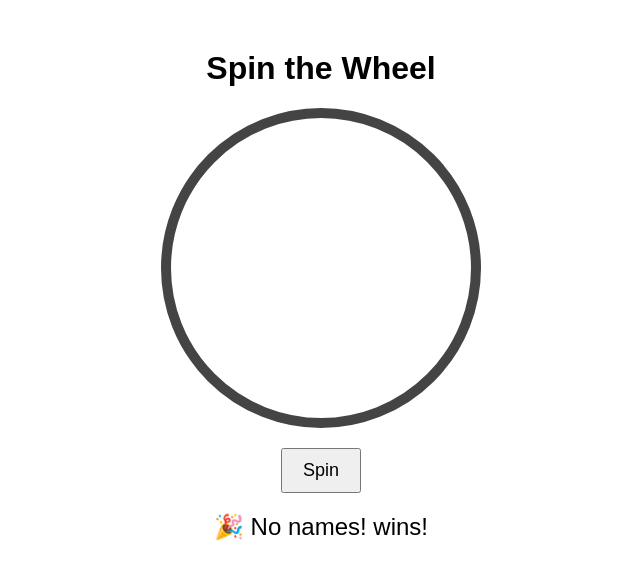
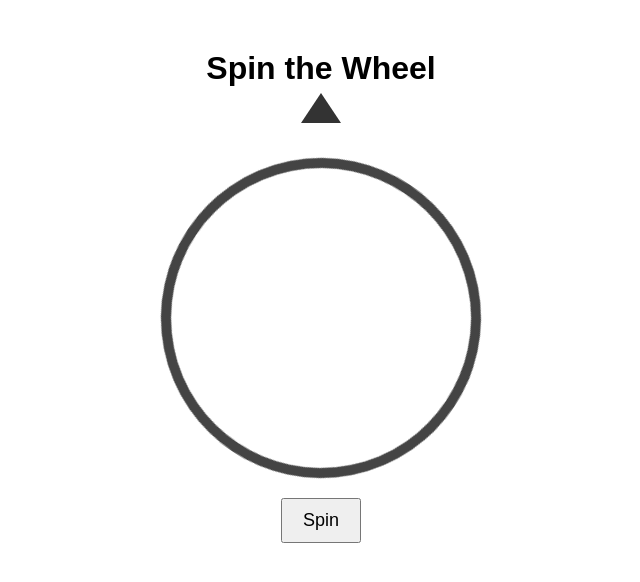
Before and after one commit to c0d3rb4b4/spin-the-wheel, a plain HTML site: page index.html in a window 1280 px wide. Both pictures are taken after a click on the button "Spin". Shown: the whole page, without its empty margins (319-959 px from the left). Drawn offline with Linux system fonts and the light colour scheme.

Commit message:
Update index.html

```diff
--- a/index.html
+++ b/index.html
@@ -18,6 +18,7 @@
       margin: 20px auto;
       position: relative;
       overflow: hidden;
+      transition: transform 4s cubic-bezier(0.33, 1, 0.68, 1);
     }
     .slice {
       position: absolute;
@@ -34,15 +35,27 @@
     #spinBtn {
       padding: 10px 20px;
       font-size: 18px;
+      cursor: pointer;
     }
     #result {
       font-size: 24px;
       margin-top: 20px;
     }
+    #pointer {
+      width: 0;
+      height: 0;
+      border-left: 20px solid transparent;
+      border-right: 20px solid transparent;
+      border-bottom: 30px solid #333;
+      margin: 0 auto;
+      position: relative;
+      top: -15px;
+    }
   </style>
 </head>
 <body>
   <h1>Spin the Wheel</h1>
+  <div id="pointer"></div>
   <div id="wheel"></div>
   <button id="spinBtn">Spin</button>
   <div id="result"></div>
@@ -56,6 +69,8 @@
     const resultDiv = document.getElementById('result');
     const spinBtn = document.getElementById('spinBtn');
 
+    let currentRotation = 0;
+
     function drawWheel() {
       wheel.innerHTML = '';
       const sliceAngle = 360 / names.length;
@@ -64,15 +79,22 @@
         slice.className = 'slice';
         slice.style.transform = `rotate(${i * sliceAngle}deg) skewY(${90 - sliceAngle}deg)`;
         slice.style.backgroundColor = i % 2 === 0 ? '#3498db' : '#e74c3c';
-        slice.innerHTML = `<div style="transform: skewY(-${90 - sliceAngle}deg) rotate(${sliceAngle / 2}deg); position: absolute; left: 5px; top: 50%; transform-origin: 0% 0%;">${name}</div>`;
+        slice.innerHTML = `<div style="transform: skewY(-${90 - sliceAngle}deg) rotate(${sliceAngle / 2}deg); position: absolute; left: 5px; top: 50%; transform-origin: 0% 0%; white-space: nowrap;">${name}</div>`;
         wheel.appendChild(slice);
       });
     }
 
     function spinWheel() {
       const randomIndex = Math.floor(Math.random() * names.length);
-      const selected = names[randomIndex];
-      resultDiv.textContent = `🎉 ${selected} wins!`;
+      const sliceAngle = 360 / names.length;
+      const targetAngle = 360 * 5 + (360 - randomIndex * sliceAngle - sliceAngle / 2);
+      currentRotation += targetAngle;
+      wheel.style.transform = `rotate(${currentRotation}deg)`;
+
+      // Show result after spin completes
+      setTimeout(() => {
+        resultDiv.textContent = `🎉 ${names[randomIndex]} wins!`;
+      }, 4000);
     }
 
     drawWheel();
```
